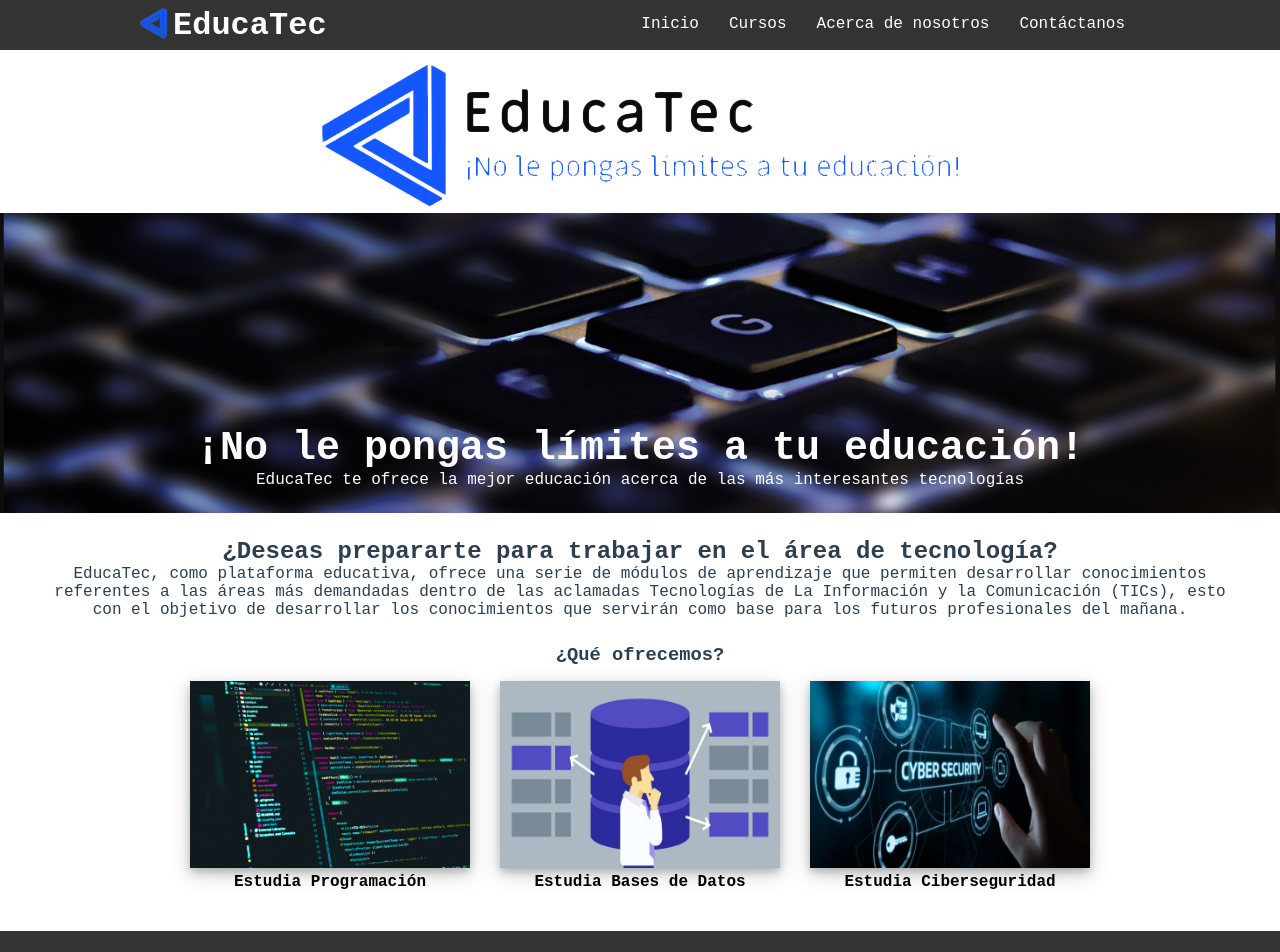
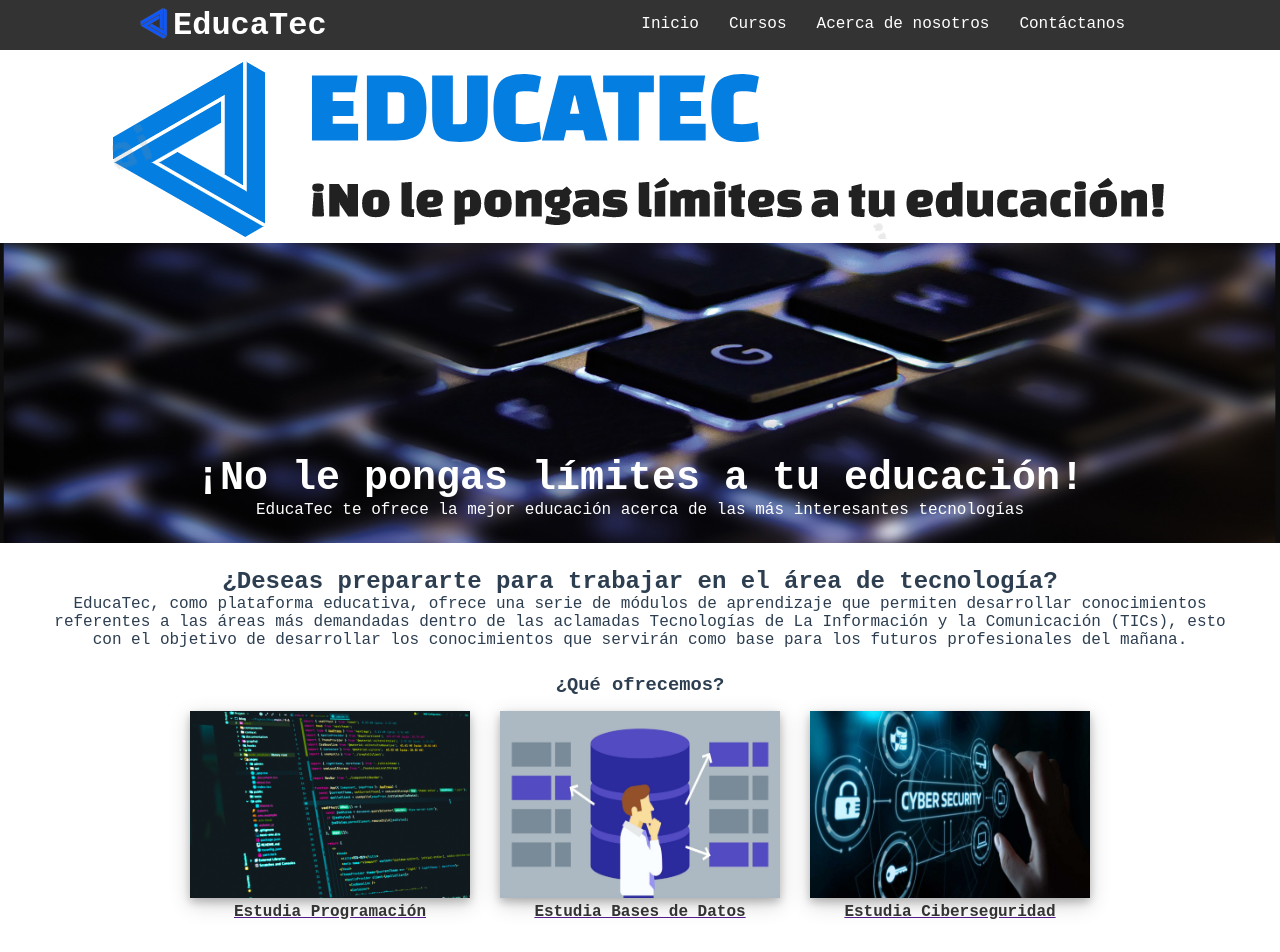
Before and after one commit to StevenMartinez94/EducaTec, a Vue app: page / in a window 1280 px wide. Shown: the top 952 px of the page. Built offline with nearby package versions, Linux system fonts and the light colour scheme.

Commit message:
img:hover fixed

```diff
--- a/src/App.vue
+++ b/src/App.vue
@@ -1,5 +1,5 @@
 <template>
-  <img alt="EducaTec-logo" src="../public/educatec-logo.png">
+  <img alt="EducaTec-logo" src="../public/educatec-new.png">
   <div>
     <router-view/>
   </div>
--- a/src/components/HomePage.vue
+++ b/src/components/HomePage.vue
@@ -32,21 +32,21 @@
     <section id='presentation'>
         <h3>¿Qué ofrecemos?</h3>
         <div class='container'>
-            <div>
+            <a href="">
                 <img src="../../public/programming-img.jpg">
-                <a class="centered" href="">Leer más</a>
+                <!--<a class="centered" href="">Leer más</a> -->
                 <h4>Estudia Programación</h4>
-            </div>
-            <div>
+            </a>
+            <a href="">
                 <img src="../../public/db-img.jpeg">
-                <a class="centered" href="https://www.wikipedia.org/">Leer más</a>
+                <!--<a class="centered" href="">Leer más</a> -->
                 <h4>Estudia Bases de Datos</h4>
-            </div>
-            <div>
+            </a>
+            <a href="">
                 <img src="../../public/ciber-img.jpeg">
-                <a class="centered" href="">Leer más</a>
+                <!--<a class="centered" href="">Leer más</a> -->
                 <h4>Estudia Ciberseguridad</h4>
-            </div>
+            </a>
         </div>
     </section>
     <section id='info'>
@@ -280,37 +280,21 @@ export default {
         flex-wrap: wrap;
     }
 
-    #presentation .container div {
+    #presentation .container a {
         margin: 15px;
     }
 
-    #presentation .container img {
+    #presentation .container a img {
         width: 100%;
         max-width: 280px;
-        cursor: pointer;
         box-shadow: 0 4px 8px 0 rgba(0, 0, 0, 0.2), 0 6px 20px 0 rgba(0, 0, 0, 0.19);
     }
 
-    #presentation .container div {
-        position: relative;
-        text-align: center;
-        color: black;
+    #presentation .container h4 {
+        color: #333;
     }
 
-    #presentation .container div .centered {
-        cursor: pointer;
-        position: absolute;
-        top: 50%;
-        left: 50%;
-        transform: translate(-50%, -50%);
-        display: none;
-    }
-
-    #presentation .container img:hover+.centered {
-        display: block;
-    }
-
-    #presentation .container div:hover>img {
+    #presentation .container a img:hover {
         opacity: 0.2 !important;
         transition: opacity 0.4s;
     }
@@ -358,7 +342,7 @@ export default {
         padding-bottom: 25px;
     }
 
-    .copyright {
+    footer .copyright {
         font-size: 20px;
     }
 
--- a/src/main.js
+++ b/src/main.js
@@ -1,12 +1,12 @@
 import { createApp } from 'vue'
 import App from './App.vue'
 import HomePage from '@/components/HomePage'
-import AboutUs from '@/components/AboutUs'
+import ContactUs from '@/components/ContactUs'
 import { createRouter, createWebHistory } from 'vue-router'
 
 const routes = [
     { path: '/', component: HomePage },
-    { path: '/contact', component: AboutUs },
+    { path: '/contact', component: ContactUs },
 ]
 
 const router = createRouter({
```
Also changed, not shown: public/educatec-new.png (added).
